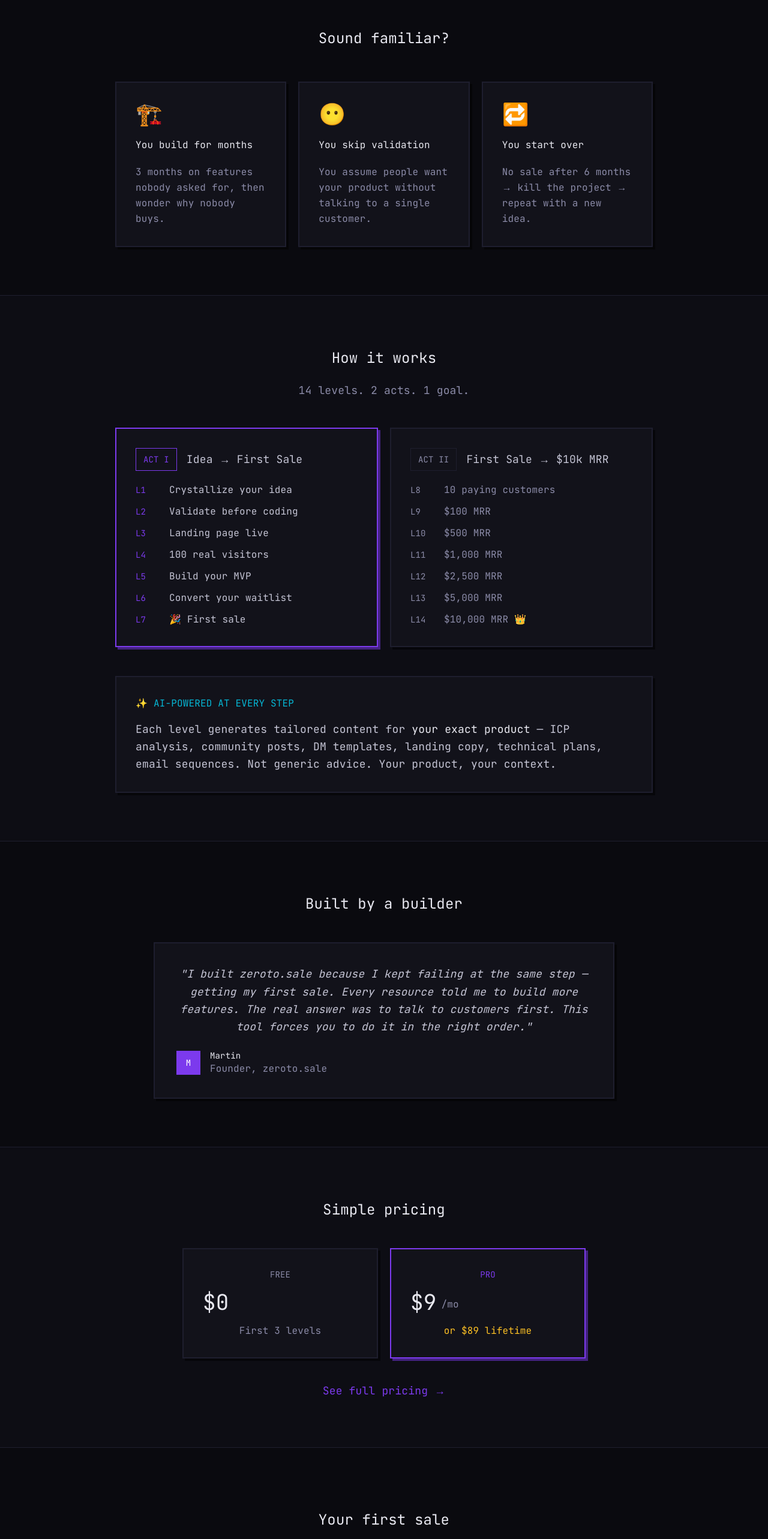
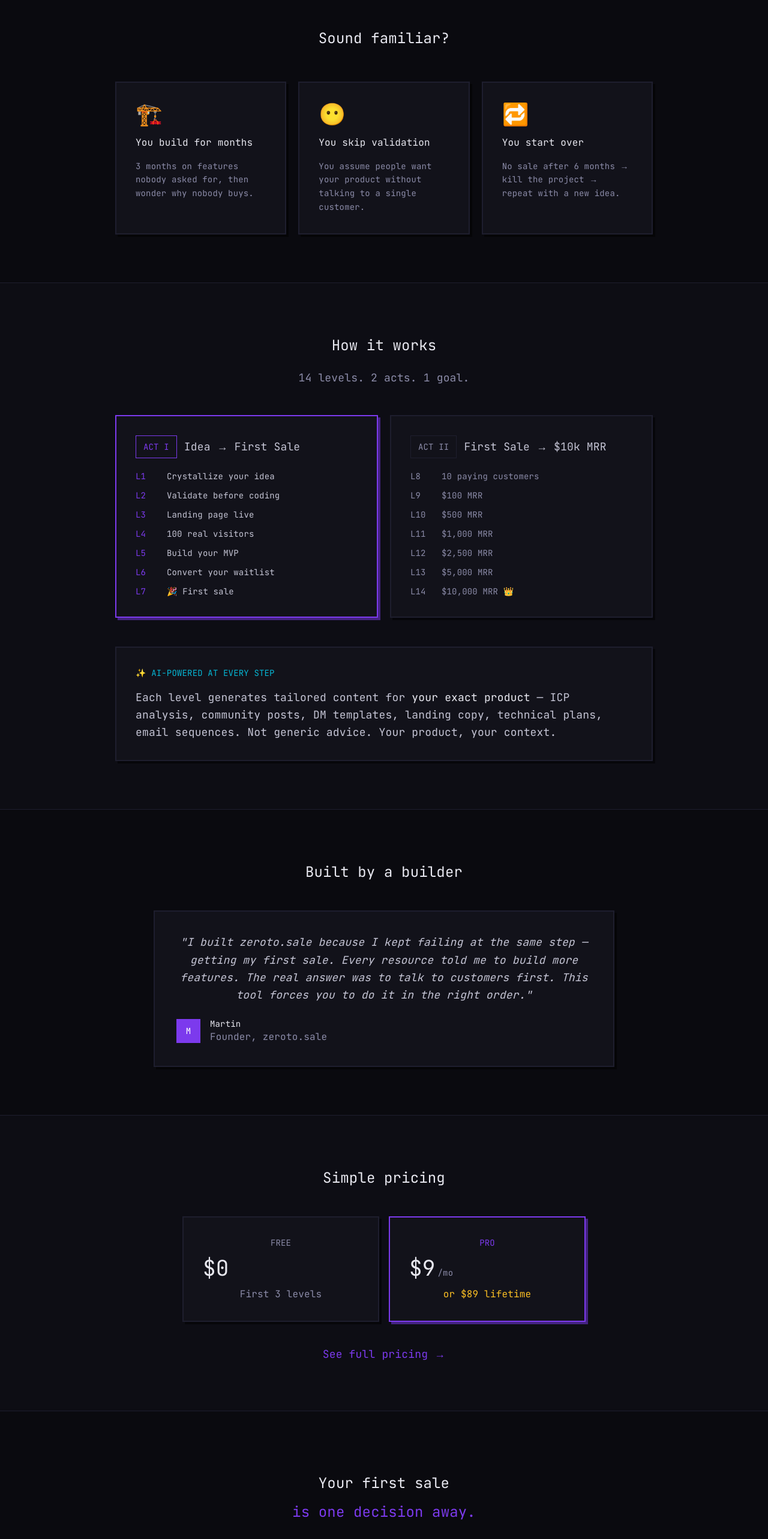
Before and after one commit to martincavil/zeroto-sale, a Next.js app: page / in a window 1280 px wide. Shown: the part 1020-3586 px from the top of the page at 60% size. Built offline with nearby package versions, Linux system fonts and the light colour scheme; no server answers.

Commit message:
fix mobile

```diff
--- a/src/components/landing/LandingClient.tsx
+++ b/src/components/landing/LandingClient.tsx
@@ -15,7 +15,7 @@ export function LandingClient({ isLoggedIn }: LandingClientProps) {
   return (
     <>
       {/* ── Hero ── */}
-      <section className="relative min-h-[560px] flex flex-col items-center justify-center text-center px-6 py-24 overflow-hidden">
+      <section className="relative min-h-[480px] md:min-h-[560px] flex flex-col items-center justify-center text-center px-6 py-16 md:py-24 overflow-hidden">
         <PixelWorld />
         <div className="absolute bottom-0 left-0 right-0 h-px bg-[#1e1e2e]" />
         <div className="absolute bottom-0 left-0 right-0 h-20 bg-gradient-to-t from-[#0a0a0f] to-transparent" />
@@ -25,7 +25,7 @@ export function LandingClient({ isLoggedIn }: LandingClientProps) {
             initial={{ opacity: 0, scale: 0.9 }}
             animate={{ opacity: 1, scale: 1 }}
             transition={{ duration: 0.4 }}
-            className="font-pixel text-sm text-[#7c3aed] border border-[#7c3aed33] px-5 py-3 bg-[#7c3aed11]"
+            className="font-pixel text-[10px] sm:text-sm text-[#7c3aed] border border-[#7c3aed33] px-3 sm:px-5 py-2 sm:py-3 bg-[#7c3aed11]"
           >
             ✦ BUILD IN PUBLIC · LEVEL UP IN REAL LIFE
           </motion.div>
@@ -34,7 +34,7 @@ export function LandingClient({ isLoggedIn }: LandingClientProps) {
             initial={{ opacity: 0, y: 20 }}
             animate={{ opacity: 1, y: 0 }}
             transition={{ duration: 0.5, delay: 0.1 }}
-            className="font-pixel text-4xl md:text-5xl text-[#e8e8f0] leading-tight"
+            className="font-pixel text-3xl sm:text-4xl md:text-5xl text-[#e8e8f0] leading-tight"
           >
             Stop building.<br />
             <span className="text-[#7c3aed]">Start selling.</span>
@@ -44,7 +44,7 @@ export function LandingClient({ isLoggedIn }: LandingClientProps) {
             initial={{ opacity: 0, y: 20 }}
             animate={{ opacity: 1, y: 0 }}
             transition={{ duration: 0.5, delay: 0.2 }}
-            className="font-mono text-xl text-[#c4c4d4] max-w-xl leading-relaxed"
+            className="font-mono text-sm sm:text-base md:text-xl text-[#c4c4d4] max-w-xl leading-relaxed"
           >
             Most SaaS builders spend months coding a product nobody buys.
             zeroto.sale gives you the exact roadmap to go from idea to
@@ -69,7 +69,7 @@ export function LandingClient({ isLoggedIn }: LandingClientProps) {
           <FadeIn className="text-center">
             <p className="font-pixel text-sm text-[#8b8ba8]">HOVER EACH LEVEL</p>
           </FadeIn>
-          <div className="grid grid-cols-4 md:grid-cols-8 gap-3">
+          <div className="grid grid-cols-2 sm:grid-cols-4 md:grid-cols-8 gap-3">
             {FLIP_STEPS.map((step, i) => (
               <FadeIn key={step.id} delay={i * 0.05}>
                 <FlipCard id={step.id} title={step.title} motivation={step.motivation} />
@@ -83,7 +83,7 @@ export function LandingClient({ isLoggedIn }: LandingClientProps) {
       <section className="border-t border-[#1e1e2e] px-6 py-20">
         <div className="max-w-4xl mx-auto flex flex-col gap-12">
           <FadeIn className="text-center">
-            <h2 className="font-pixel text-2xl text-[#e8e8f0] leading-loose">Sound familiar?</h2>
+            <h2 className="font-pixel text-lg sm:text-2xl text-[#e8e8f0] leading-loose">Sound familiar?</h2>
           </FadeIn>
           <div className="grid md:grid-cols-3 gap-5">
             {PROBLEMS.map((p, i) => (
@@ -91,11 +91,11 @@ export function LandingClient({ isLoggedIn }: LandingClientProps) {
                 <motion.div
                   whileHover={{ y: -5, borderColor: "#7c3aed" }}
                   transition={{ duration: 0.2 }}
-                  className="pixel-border bg-[#12121a] p-8 flex flex-col gap-4 h-full cursor-default"
+                  className="pixel-border bg-[#12121a] p-5 md:p-8 flex flex-col gap-3 h-full cursor-default"
                 >
-                  <span className="text-4xl">{p.emoji}</span>
-                  <h3 className="font-pixel text-base text-[#e8e8f0] leading-loose">{p.title}</h3>
-                  <p className="font-mono text-base text-[#8b8ba8] leading-relaxed">{p.desc}</p>
+                  <span className="text-3xl md:text-4xl">{p.emoji}</span>
+                  <h3 className="font-pixel text-sm md:text-base text-[#e8e8f0] leading-loose">{p.title}</h3>
+                  <p className="font-mono text-sm text-[#8b8ba8] leading-relaxed">{p.desc}</p>
                 </motion.div>
               </FadeIn>
             ))}
@@ -107,22 +107,22 @@ export function LandingClient({ isLoggedIn }: LandingClientProps) {
       <section className="border-t border-[#1e1e2e] px-6 py-20 bg-[#0d0d14]">
         <div className="max-w-4xl mx-auto flex flex-col gap-12">
           <FadeIn className="flex flex-col items-center gap-4 text-center">
-            <h2 className="font-pixel text-2xl text-[#e8e8f0] leading-loose">How it works</h2>
-            <p className="font-mono text-lg text-[#8b8ba8]">14 levels. 2 acts. 1 goal.</p>
+            <h2 className="font-pixel text-lg sm:text-2xl text-[#e8e8f0] leading-loose">How it works</h2>
+            <p className="font-mono text-sm sm:text-lg text-[#8b8ba8]">14 levels. 2 acts. 1 goal.</p>
           </FadeIn>
 
           <div className="grid md:grid-cols-2 gap-5">
             <FadeIn delay={0.1}>
-              <div className="pixel-border-primary bg-[#12121a] p-8 flex flex-col gap-5">
-                <div className="flex items-center gap-4">
-                  <span className="font-pixel text-sm text-[#7c3aed] border border-[#7c3aed] px-3 py-2">ACT I</span>
-                  <span className="font-mono text-lg text-[#c4c4d4]">Idea → First Sale</span>
+              <div className="pixel-border-primary bg-[#12121a] p-5 md:p-8 flex flex-col gap-5">
+                <div className="flex items-center gap-3">
+                  <span className="font-pixel text-[11px] sm:text-sm text-[#7c3aed] border border-[#7c3aed] px-2 sm:px-3 py-1 sm:py-2 shrink-0">ACT I</span>
+                  <span className="font-mono text-sm sm:text-lg text-[#c4c4d4]">Idea → First Sale</span>
                 </div>
                 <div className="flex flex-col gap-3">
                   {ACT1_STEPS.map((s, i) => (
-                    <motion.div key={s.n} initial={{ opacity: 0, x: -10 }} whileInView={{ opacity: 1, x: 0 }} viewport={{ once: true }} transition={{ delay: 0.2 + i * 0.07 }} className="flex items-center gap-4">
-                      <span className="font-pixel text-sm text-[#7c3aed] w-10 shrink-0">L{s.n}</span>
-                      <span className="font-mono text-base text-[#c4c4d4]">{s.label}</span>
+                    <motion.div key={s.n} initial={{ opacity: 0, x: -10 }} whileInView={{ opacity: 1, x: 0 }} viewport={{ once: true }} transition={{ delay: 0.2 + i * 0.07 }} className="flex items-center gap-3">
+                      <span className="font-pixel text-[11px] sm:text-sm text-[#7c3aed] w-8 sm:w-10 shrink-0">L{s.n}</span>
+                      <span className="font-mono text-sm text-[#c4c4d4]">{s.label}</span>
                     </motion.div>
                   ))}
                 </div>
@@ -130,16 +130,16 @@ export function LandingClient({ isLoggedIn }: LandingClientProps) {
             </FadeIn>
 
             <FadeIn delay={0.2}>
-              <div className="pixel-border bg-[#12121a] p-8 flex flex-col gap-5">
-                <div className="flex items-center gap-4">
-                  <span className="font-pixel text-sm text-[#8b8ba8] border border-[#1e1e2e] px-3 py-2">ACT II</span>
-                  <span className="font-mono text-lg text-[#c4c4d4]">First Sale → $10k MRR</span>
+              <div className="pixel-border bg-[#12121a] p-5 md:p-8 flex flex-col gap-5">
+                <div className="flex items-center gap-3">
+                  <span className="font-pixel text-[11px] sm:text-sm text-[#8b8ba8] border border-[#1e1e2e] px-2 sm:px-3 py-1 sm:py-2 shrink-0">ACT II</span>
+                  <span className="font-mono text-sm sm:text-lg text-[#c4c4d4]">First Sale → $10k MRR</span>
                 </div>
                 <div className="flex flex-col gap-3">
                   {ACT2_STEPS.map((s, i) => (
-                    <motion.div key={s.n} initial={{ opacity: 0, x: -10 }} whileInView={{ opacity: 1, x: 0 }} viewport={{ once: true }} transition={{ delay: 0.2 + i * 0.07 }} className="flex items-center gap-4">
-                      <span className="font-pixel text-sm text-[#8b8ba8] w-10 shrink-0">L{s.n}</span>
-                      <span className="font-mono text-base text-[#8b8ba8]">{s.label}</span>
+                    <motion.div key={s.n} initial={{ opacity: 0, x: -10 }} whileInView={{ opacity: 1, x: 0 }} viewport={{ once: true }} transition={{ delay: 0.2 + i * 0.07 }} className="flex items-center gap-3">
+                      <span className="font-pixel text-[11px] sm:text-sm text-[#8b8ba8] w-8 sm:w-10 shrink-0">L{s.n}</span>
+                      <span className="font-mono text-sm text-[#8b8ba8]">{s.label}</span>
                     </motion.div>
                   ))}
                 </div>
@@ -148,9 +148,9 @@ export function LandingClient({ isLoggedIn }: LandingClientProps) {
           </div>
 
           <FadeIn delay={0.2}>
-            <div className="pixel-border bg-[#12121a] p-8 flex flex-col gap-4">
-              <span className="font-pixel text-base text-[#06b6d4]">✨ AI-POWERED AT EVERY STEP</span>
-              <p className="font-mono text-lg text-[#c4c4d4] leading-relaxed">
+            <div className="pixel-border bg-[#12121a] p-5 md:p-8 flex flex-col gap-4">
+              <span className="font-pixel text-sm text-[#06b6d4]">✨ AI-POWERED AT EVERY STEP</span>
+              <p className="font-mono text-sm md:text-lg text-[#c4c4d4] leading-relaxed">
                 Each level generates tailored content for <span className="text-[#e8e8f0]">your exact product</span> — ICP analysis, community posts, DM templates, landing copy, technical plans, email sequences. Not generic advice. Your product, your context.
               </p>
             </div>
@@ -161,10 +161,10 @@ export function LandingClient({ isLoggedIn }: LandingClientProps) {
       {/* ── Quote ── */}
       <section className="border-t border-[#1e1e2e] px-6 py-20">
         <div className="max-w-3xl mx-auto flex flex-col gap-10 items-center text-center">
-          <FadeIn><h2 className="font-pixel text-2xl text-[#e8e8f0] leading-loose">Built by a builder</h2></FadeIn>
+          <FadeIn><h2 className="font-pixel text-lg sm:text-2xl text-[#e8e8f0] leading-loose">Built by a builder</h2></FadeIn>
           <FadeIn delay={0.1}>
-            <motion.div whileHover={{ scale: 1.01 }} transition={{ duration: 0.2 }} className="pixel-border bg-[#12121a] p-9 flex flex-col gap-6">
-              <p className="font-mono text-lg text-[#c4c4d4] leading-relaxed italic">
+            <motion.div whileHover={{ scale: 1.01 }} transition={{ duration: 0.2 }} className="pixel-border bg-[#12121a] p-5 md:p-9 flex flex-col gap-6">
+              <p className="font-mono text-sm md:text-lg text-[#c4c4d4] leading-relaxed italic">
                 "I built zeroto.sale because I kept failing at the same step — getting my first sale. Every resource told me to build more features. The real answer was to talk to customers first. This tool forces you to do it in the right order."
               </p>
               <div className="flex items-center gap-4">
@@ -182,25 +182,25 @@ export function LandingClient({ isLoggedIn }: LandingClientProps) {
       {/* ── Pricing ── */}
       <section className="border-t border-[#1e1e2e] px-6 py-20 bg-[#0d0d14]">
         <div className="max-w-2xl mx-auto flex flex-col gap-10 items-center text-center">
-          <FadeIn><h2 className="font-pixel text-2xl text-[#e8e8f0] leading-loose">Simple pricing</h2></FadeIn>
-          <div className="w-full grid grid-cols-2 gap-5">
+          <FadeIn><h2 className="font-pixel text-lg sm:text-2xl text-[#e8e8f0] leading-loose">Simple pricing</h2></FadeIn>
+          <div className="w-full grid grid-cols-2 gap-4">
             {[
               { label: "FREE", price: "$0", sub: "First 3 levels", cls: "pixel-border",         accent: false },
               { label: "PRO",  price: "$9", sub: "or $89 lifetime", cls: "pixel-border-primary", accent: true  },
             ].map((plan, i) => (
               <FadeIn key={plan.label} delay={i * 0.1}>
-                <motion.div whileHover={{ y: -5 }} transition={{ duration: 0.2 }} className={`${plan.cls} bg-[#12121a] p-8 flex flex-col gap-4`}>
-                  <span className={`font-pixel text-sm ${plan.accent ? "text-[#7c3aed]" : "text-[#8b8ba8]"}`}>{plan.label}</span>
-                  <div className="flex items-end gap-2">
-                    <span className="font-pixel text-4xl text-[#e8e8f0]">{plan.price}</span>
-                    {plan.accent && <span className="font-mono text-base text-[#8b8ba8] mb-1">/mo</span>}
+                <motion.div whileHover={{ y: -5 }} transition={{ duration: 0.2 }} className={`${plan.cls} bg-[#12121a] p-4 sm:p-8 flex flex-col gap-3`}>
+                  <span className={`font-pixel text-[11px] sm:text-sm ${plan.accent ? "text-[#7c3aed]" : "text-[#8b8ba8]"}`}>{plan.label}</span>
+                  <div className="flex items-end gap-1">
+                    <span className="font-pixel text-2xl sm:text-4xl text-[#e8e8f0]">{plan.price}</span>
+                    {plan.accent && <span className="font-mono text-sm text-[#8b8ba8] mb-0.5">/mo</span>}
                   </div>
-                  <span className={`font-mono text-base ${plan.accent ? "text-[#fbbf24]" : "text-[#8b8ba8]"}`}>{plan.sub}</span>
+                  <span className={`font-mono text-xs sm:text-base ${plan.accent ? "text-[#fbbf24]" : "text-[#8b8ba8]"}`}>{plan.sub}</span>
                 </motion.div>
               </FadeIn>
             ))}
           </div>
-          <Link href="/pricing" className="font-mono text-lg text-[#7c3aed] hover:underline">See full pricing →</Link>
+          <Link href="/pricing" className="font-mono text-base md:text-lg text-[#7c3aed] hover:underline">See full pricing →</Link>
         </div>
       </section>
 
@@ -208,7 +208,7 @@ export function LandingClient({ isLoggedIn }: LandingClientProps) {
       <section className="border-t border-[#1e1e2e] px-6 py-24">
         <div className="max-w-xl mx-auto flex flex-col gap-10 items-center text-center">
           <FadeIn>
-            <h2 className="font-pixel text-2xl text-[#e8e8f0] leading-loose">
+            <h2 className="font-pixel text-lg sm:text-2xl text-[#e8e8f0] leading-loose">
               Your first sale<br /><span className="text-[#7c3aed]">is one decision away.</span>
             </h2>
           </FadeIn>
@@ -217,14 +217,14 @@ export function LandingClient({ isLoggedIn }: LandingClientProps) {
       </section>
 
       {/* Footer */}
-      <footer className="border-t border-[#1e1e2e] px-8 py-10 flex items-center justify-between">
-        <span className="font-pixel text-base text-[#8b8ba8]">zeroto<span className="text-[#7c3aed]">.sale</span></span>
-        <div className="flex gap-8">
-          <Link href="/pricing" className="font-mono text-base text-[#8b8ba8] hover:text-[#e8e8f0]">Pricing</Link>
+      <footer className="border-t border-[#1e1e2e] px-6 md:px-8 py-8 md:py-10 flex items-center justify-between gap-4">
+        <span className="font-pixel text-sm md:text-base text-[#8b8ba8]">zeroto<span className="text-[#7c3aed]">.sale</span></span>
+        <div className="flex gap-6 md:gap-8">
+          <Link href="/pricing" className="font-mono text-sm md:text-base text-[#8b8ba8] hover:text-[#e8e8f0]">Pricing</Link>
           {isLoggedIn ? (
-            <Link href="/dashboard" className="font-mono text-base text-[#8b8ba8] hover:text-[#e8e8f0]">Dashboard</Link>
+            <Link href="/dashboard" className="font-mono text-sm md:text-base text-[#8b8ba8] hover:text-[#e8e8f0]">Dashboard</Link>
           ) : (
-            <Link href="/login" className="font-mono text-base text-[#8b8ba8] hover:text-[#e8e8f0]">Login</Link>
+            <Link href="/login" className="font-mono text-sm md:text-base text-[#8b8ba8] hover:text-[#e8e8f0]">Login</Link>
           )}
         </div>
       </footer>
--- a/src/components/landing/LandingNav.tsx
+++ b/src/components/landing/LandingNav.tsx
@@ -25,7 +25,7 @@ export function LandingNav({ isLoggedIn }: LandingNavProps) {
             </Link>
           ) : (
             <>
-              <Link href="/login" className="font-mono text-sm text-[#8b8ba8] hover:text-[#e8e8f0] transition-colors">
+              <Link href="/login" className="font-mono text-sm text-[#8b8ba8] hover:text-[#e8e8f0] transition-colors hidden sm:block">
                 Log in
               </Link>
               <Link href="/signup" className="font-pixel text-[13px] px-4 py-2 bg-[#7c3aed] text-white hover:bg-[#6d28d9] transition-colors pixel-border-primary rounded-lg">
```
